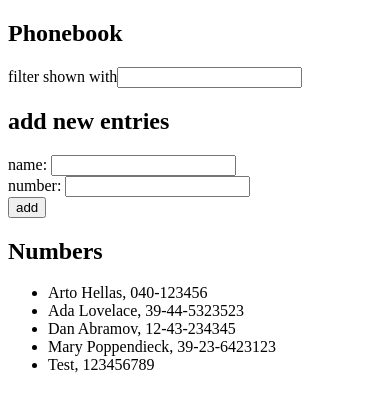
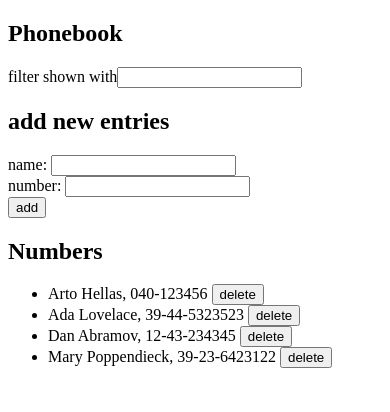
Before and after one commit to RRRan2333/fullStackOpen, a React (Create React App) app in the folder part2/phonebook/: page / in a window 390 px wide. Shown: the top 412 px of the page. Built offline with nearby package versions, Linux system fonts and the light colour scheme; data requests are answered from the project's data file.

Commit message:
exercise 2.17, phonebook step9 done

```diff
--- a/part2/phonebook/db.json
+++ b/part2/phonebook/db.json
@@ -1,5 +1,5 @@
 {
-  "persons": [
+  "persons":[
     {
       "name": "Arto Hellas",
       "number": "040-123456",
@@ -17,13 +17,8 @@
     },
     {
       "name": "Mary Poppendieck",
-      "number": "39-23-6423123",
+      "number": "39-23-6423122",
       "id": 4
-    },
-    {
-      "name": "Test",
-      "number": "123456789",
-      "id": 5
     }
   ]
 }
--- a/part2/phonebook/src/App.js
+++ b/part2/phonebook/src/App.js
@@ -2,16 +2,23 @@ import React, { useState, useEffect } from 'react'
 import personService from './services/persons'
 
 
-const DisplayPersons = ({searchName, persons}) => (searchName === '') ?
+const DisplayPersons = ({searchName, persons, deletePerson}) => (searchName === '') ?
     <ul>
-      {persons.map(person => <li key={person.id}>{person.name}, {person.number}</li>)}
+      {persons.map(person => <li key={person.id}>{person.name}, {person.number} <DeleteButton deletePerson={deletePerson} id={person.id}/></li>)}
     </ul>
     :
     <ul>
       {persons.filter(person => person.name.toUpperCase().includes(searchName.toUpperCase()))
-        .map(person => <li key={person.id}>{person.name}, {person.number}</li>)}
+        .map(person => <li key={person.id}>{person.name}, {person.number} <DeleteButton deletePerson={deletePerson} id={person.id}/></li>)}
     </ul>
 
+const DeleteButton = ({deletePerson, id}) => {
+  return (
+    <button onClick={() => deletePerson(id)}>
+      delete
+    </button>
+  )
+}
 
 const Filter = ({searchName, handleSearchChange}) => {
   return (
@@ -44,12 +51,12 @@ const App = () => {
 
 
   useEffect(() => {
-    console.log('effect')
+    // console.log('effect')
     personService
       .getAll()
       .then(initialPersons => {
         setPersons(initialPersons)
-        console.log('promise fulfilled')
+        console.log('initial promise fulfilled')
       })
     // axios
     //   .get('http://localhost:3001/persons')
@@ -68,6 +75,21 @@ const App = () => {
 
   const handleSearchChange = (event) => {
     setSearchName(event.target.value)
+  }
+
+  const deletePerson = (id) => {
+    console.log(`deletePerson function triggered in App component`)
+    console.log(id)
+    const personNameToBeDeleted = persons.find(person => person.id === id).name
+
+    if(window.confirm(`Delete ${personNameToBeDeleted}?`)) {
+      personService
+        .remove(id)
+        .then(returned =>{
+          console.log(returned)
+          setPersons(persons.filter(note => note.id !== id))
+        })
+    }
   }
 
   const handleSubmit = (event) => {
@@ -104,17 +126,8 @@ const App = () => {
       <h2>add new entries</h2>
       <Form handleSubmit={handleSubmit} newName={newName} newNumber={newNumber}
       handleNameChange={handleNameChange} handleNumberChange={handleNumberChange}/>
-      {/* <form onSubmit={handleSubmit}>
-        <div>debug: {newName}, {newNumber}</div>
-        <div> name: <input value={newName} onChange={handleNameChange}/> </div>
-        <div> number: <input value={newNumber} onChange={handleNumberChange}/>
-        </div>
-        <div>
-          <button type="submit">add</button>
-        </div>
-      </form> */}
       <h2>Numbers</h2>
-      <DisplayPersons searchName={searchName} persons={persons}/>
+      <DisplayPersons searchName={searchName} persons={persons} deletePerson={deletePerson}/>
     </div>
   )
 }
--- a/part2/phonebook/src/services/persons.js
+++ b/part2/phonebook/src/services/persons.js
@@ -27,6 +27,11 @@ const update = (id, newObject) => {
   return request.then(response => response.data)
 }
 
+const remove = id => {
+  const request = axios.delete(`${baseUrl}/${id}`)
+  return request.then(response => response)
+}
+
 export default {
-  getAll, create, update
+  getAll, create, update, remove
 }
```
